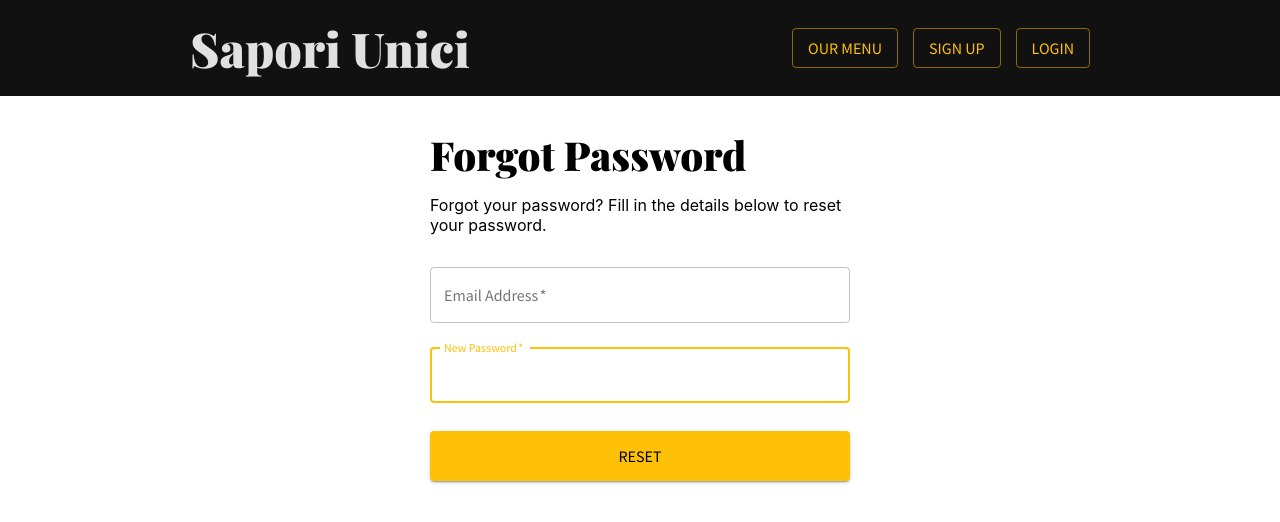
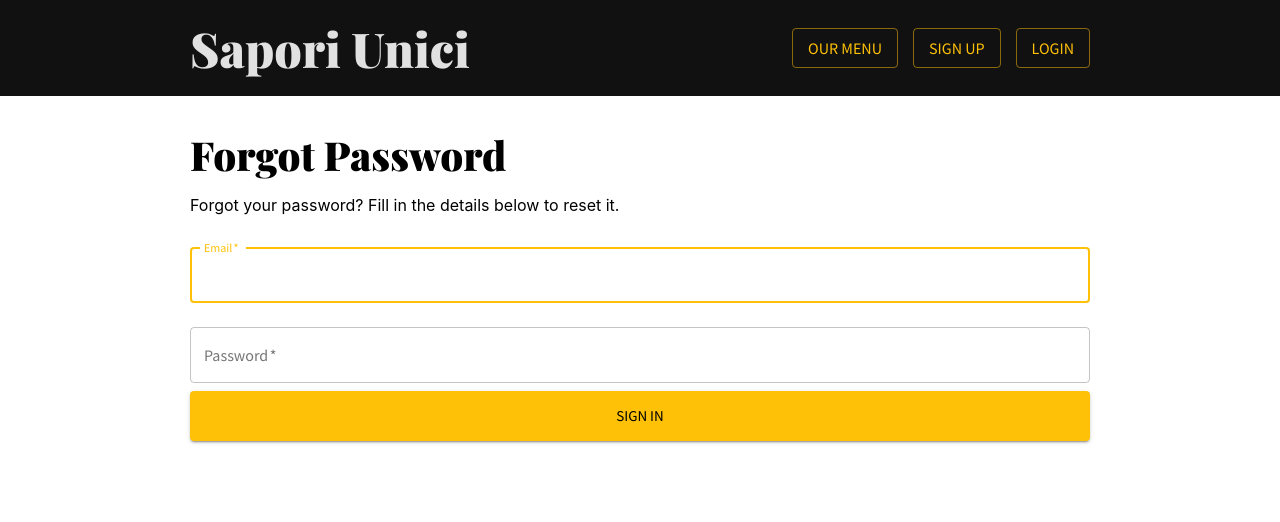
Before and after one commit to tahscenery/ses1b-group2, a React (Create React App) app in the folder packages/frontend/: page /forgot-password in a window 1280 px wide. Shown: the top 522 px of the page. Built offline with nearby package versions, Linux system fonts and the light colour scheme.

Commit message:
Refactored forgot password component

```diff
--- a/packages/frontend/src/pages/ForgotPassword/ForgotPassword.tsx
+++ b/packages/frontend/src/pages/ForgotPassword/ForgotPassword.tsx
@@ -1,171 +1,96 @@
-import React, { Component } from 'react';
-import {
-  Button,
-  Container,
-  CssBaseline,
-  TextField,
-  Typography,
-} from '@material-ui/core';
+import React, { useState } from 'react';
+import { useHistory } from 'react-router-dom';
+import { Button, TextField, Typography, } from '@material-ui/core';
+import { useMutation } from '@apollo/react-hooks';
+import gql from 'graphql-tag';
 
 import './ForgotPassword.css';
 
-import { Mutation } from "react-apollo";
-import { gql } from "apollo-boost";
-import { RouteComponentProps } from "react-router-dom";
+interface ResetResponse {
+  Login: {
+    accessToken: string;
+    userId: string;
+  };
+}
 
-import {resetMutation, resetMutationVariables} from '../../schemaTypes';
+interface ResetParams {
+  email: string;
+  password: string;
+}
 
-const ResetMutation = gql`
-  mutation resetMutation($email: String!, $password: String!) {
-    ResetPassword(email:$email, password:$password)
+const RESET_PASSWORD = gql`
+  mutation resetPassword($email: String!, $password: String!) {
+    ResetPassword(email: $email, password: $password)
   }
 `;
 
-class ForgotPassword extends React.PureComponent<RouteComponentProps<{}>> {
-  state = {
-    email: "",
-    password: ""
-  };
+const ForgotPassword = () => {
+  const history = useHistory();
 
-  handleChange = (e: any) => {
-    const { name, value } = e.target;
-    this.setState({
-      [name]: value
+  const [email, setEmail] = useState<string | null>(null);
+  const [password, setPassword] = useState<string | null>(null);
+
+  const [resetPassword, {}] =
+    useMutation<ResetResponse, ResetParams>(RESET_PASSWORD, {
+      variables: { email, password }
     });
-  };
 
-  render() {
-    // return (
-    //   <Container component="main" maxWidth="xs">
-    //     <CssBaseline />
-    //     <div className="back">
-    //       <Mutation<resetMutation, resetMutationVariables> mutation={ResetMutation}>
-    //         {mutate => (
-    //           <div
-    //             style={{
-    //               paddingTop: "150px",
-    //               display: "flex",
-    //               flexDirection: "column",
-    //             }}
-    //           >
-    //             <Typography component="h1" variant="h2" color="primary">
-    //               Forgot Password
-    //             </Typography>
-    //             <Typography component="h1" variant="subtitle1" color="initial">
-    //               Input a new password
-    //             </Typography>
-    //             <TextField
-    //               variant="outlined"
-    //               margin="normal"
-    //               required
-    //               fullWidth
-    //               id="email"
-    //               label="Email Address"
-    //               name="email"
-    //               autoComplete="email"
-    //               autoFocus
-    //               value={this.state.email}
-    //               onChange={this.handleChange}
-    //             />
-    //             <TextField
-    //               variant="outlined"
-    //               margin="normal"
-    //               required
-    //               fullWidth
-    //               id="password"
-    //               label="New Password"
-    //               name="password"
-    //               autoComplete="password"
-    //               autoFocus
-    //               value={this.state.password}
-    //               onChange={this.handleChange}
-    //             />
-    //             <div
-    //             style={{
-    //               paddingTop: "20px"}}
-    //             ></div>
-    //             <Button
-    //               type="submit"
-    //               fullWidth
-    //               variant="contained"
-    //               color="primary"
-    //               className="button"
-    //               onClick={async () => {
-    //                 const response = await mutate({
-    //                   variables: this.state
-    //                 });
-    //                 console.log(response);
-    //                 this.props.history.push('/login');
-    //               }}> Reset
-    //             </Button>
-    //           </div>
-    //         )}
-    //       </Mutation>
-    //     </div>
-    //   </Container>
+  const handleChange = (newValue: string, setter: (_: string) => void) => {
+    setter(newValue);
+  }
 
-    // );
+  const handleSubmit = (e: React.FormEvent<HTMLFormElement>) => {
+    e.preventDefault();
+    resetPassword()
+      .then(response => {
+        console.log(`DATA: ${JSON.stringify(response.data)}`);
+        history.push('/login');
+      })
+      .catch(error => console.error(error))
+  }
+
   return (
     <div>
       <div className="component-container">
-          <div className="login-form">
         <Typography variant="h2">Forgot Password</Typography>
-            <p>Forgot your password? Fill in the details below to reset your password.</p>
-            <Mutation<resetMutation, resetMutationVariables> mutation={ResetMutation}>
-              {mutate => (
-                <>
+        <p>Forgot your password? Fill in the details below to reset it.</p>
+        <form noValidate onSubmit={handleSubmit}>
           <TextField
             variant="outlined"
+            id="email"
+            label="Email"
+            autoComplete="email"
             margin="normal"
+            fullWidth
             required
-                    fullWidth
-                    id="email"
-                    label="Email Address"
-                    name="email"
-                    autoComplete="email"
             autoFocus
-                    value={this.state.email}
-                    onChange={this.handleChange}
+            onChange={e => handleChange(e.target.value, setEmail)}
           />
           <TextField
             variant="outlined"
+            id="password"
+            label="Password"
+            type="password"
+            autoComplete="current-password"
             margin="normal"
+            fullWidth
             required
+            onChange={e => handleChange(e.target.value, setPassword)}
+          />
+          <Button
+            className="login-button"
+            type="submit"
+            color="primary"
+            variant="contained"
+            size="large"
             fullWidth
-                    id="password"
-                    label="New Password"
-                    name="password"
-                    autoComplete="password"
-                    autoFocus
-                    value={this.state.password}
-                    onChange={this.handleChange}
-                  />
-                  <div className="login-footer">
-                    <Button
-                      type="submit"
-                      fullWidth
-                      variant="contained"
-                      color="primary"
-                      className="login-button"
-                      onClick={async () => {
-                        const response = await mutate({
-                          variables: this.state
-                        });
-                        console.log(response);
-                        this.props.history.push('/login');
-                      }}
           >
-                        Reset
+            Sign In
           </Button>
-                  </div>
-                </>
-              )}
-            </Mutation>
+        </form>
       </div>
     </div>
-      </div>
-    );
-  }
+  )
 }
 
 export default ForgotPassword;
```
Lines whose indentation alone changed are shown as unchanged.
